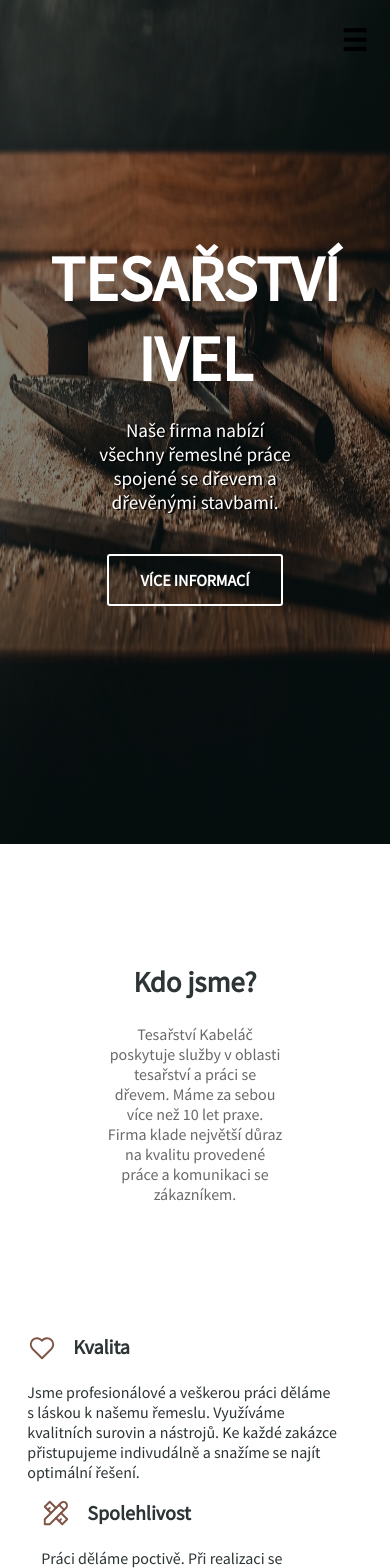
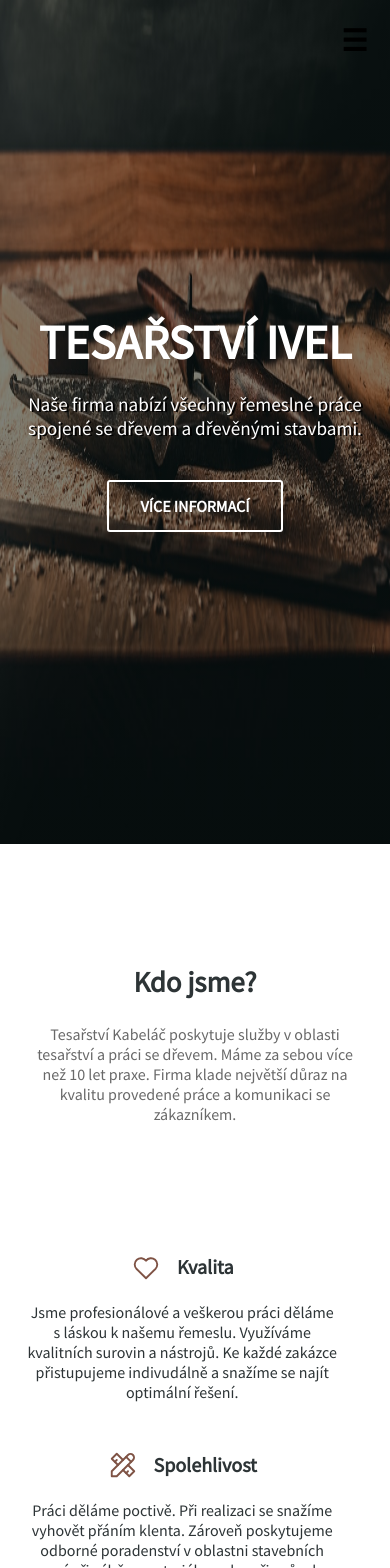
Before and after one commit to kopkaa/tesarstvi-ivel, a Nuxt app: page / in a window 390 px wide. Shown: the top 1568 px of the page. Built offline with nearby package versions, Linux system fonts and the light colour scheme.

Commit message:
respo fixes

```diff
--- a/assets/scss/responsive.scss
+++ b/assets/scss/responsive.scss
@@ -1,4 +1,7 @@
 @media only screen and (max-width: 414px) {
+  header .header__main--title .main {
+    font-size: 3rem;
+  }
 }
 
 @media only screen and (max-width: 687px) {
@@ -82,6 +85,35 @@
 @media only screen and (max-width: 768px) {
   .homepage__main--about {
     flex-direction: column;
+
+    &__wrapper {
+      margin-bottom: 2rem;
+
+      h3 {
+        justify-content: center;
+      }
+
+      p {
+        text-align: center;
+      }
+    }
+  }
+
+
+  .homepage__main--intro__title {
+    padding: 0;
+  }
+
+  .homepage__main--workWithUs  {
+    padding: 3rem 10vw;
+  }
+
+  header .header__main--title .second {
+    padding: 0 1em
+  }
+
+  .ml-14 {
+    margin-left: 0;
   }
 
   body,
--- a/nuxt.config.js
+++ b/nuxt.config.js
@@ -5,8 +5,12 @@ export default {
   // Target: https://go.nuxtjs.dev/config-target
   target: 'static',
   mode: 'spa',
-  router: {
-    base: '/tesarstvi-ivel/'
+  // router: {
+  //   base: '/tesarstvi-ivel/'
+  // },
+
+  server: {
+    host: '0.0.0.0'
   },
 
   // Global page headers: https://go.nuxtjs.dev/config-head
--- a/package.json
+++ b/package.json
@@ -3,7 +3,7 @@
   "version": "1.0.0",
   "private": true,
   "scripts": {
-    "dev": "nuxt",
+    "dev": "nuxt --hostname 0.0.0.0 --port 80",
     "build": "nuxt build",
     "start": "nuxt start",
     "generate": "nuxt generate",
@@ -22,6 +22,7 @@
     "@babel/eslint-parser": "^7.14.7",
     "@nuxtjs/eslint-config": "^6.0.1",
     "@nuxtjs/eslint-module": "^3.0.2",
+    "cross-env": "^7.0.3",
     "eslint": "^7.29.0",
     "eslint-plugin-nuxt": "^2.0.0",
     "eslint-plugin-vue": "^7.12.1",
```
Also changed, not shown: 1 other file (tests, documents, lock files or other folders).
